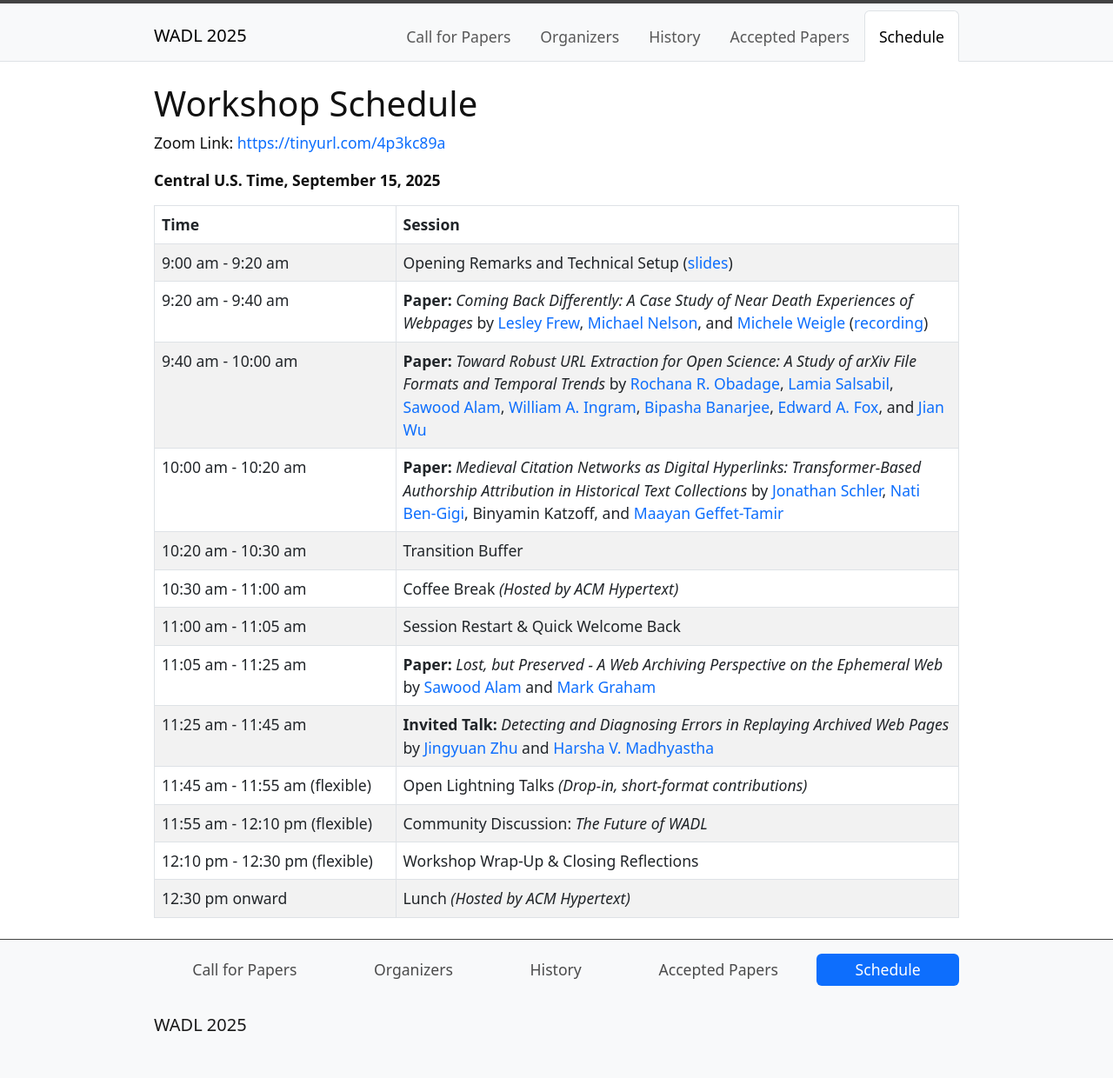
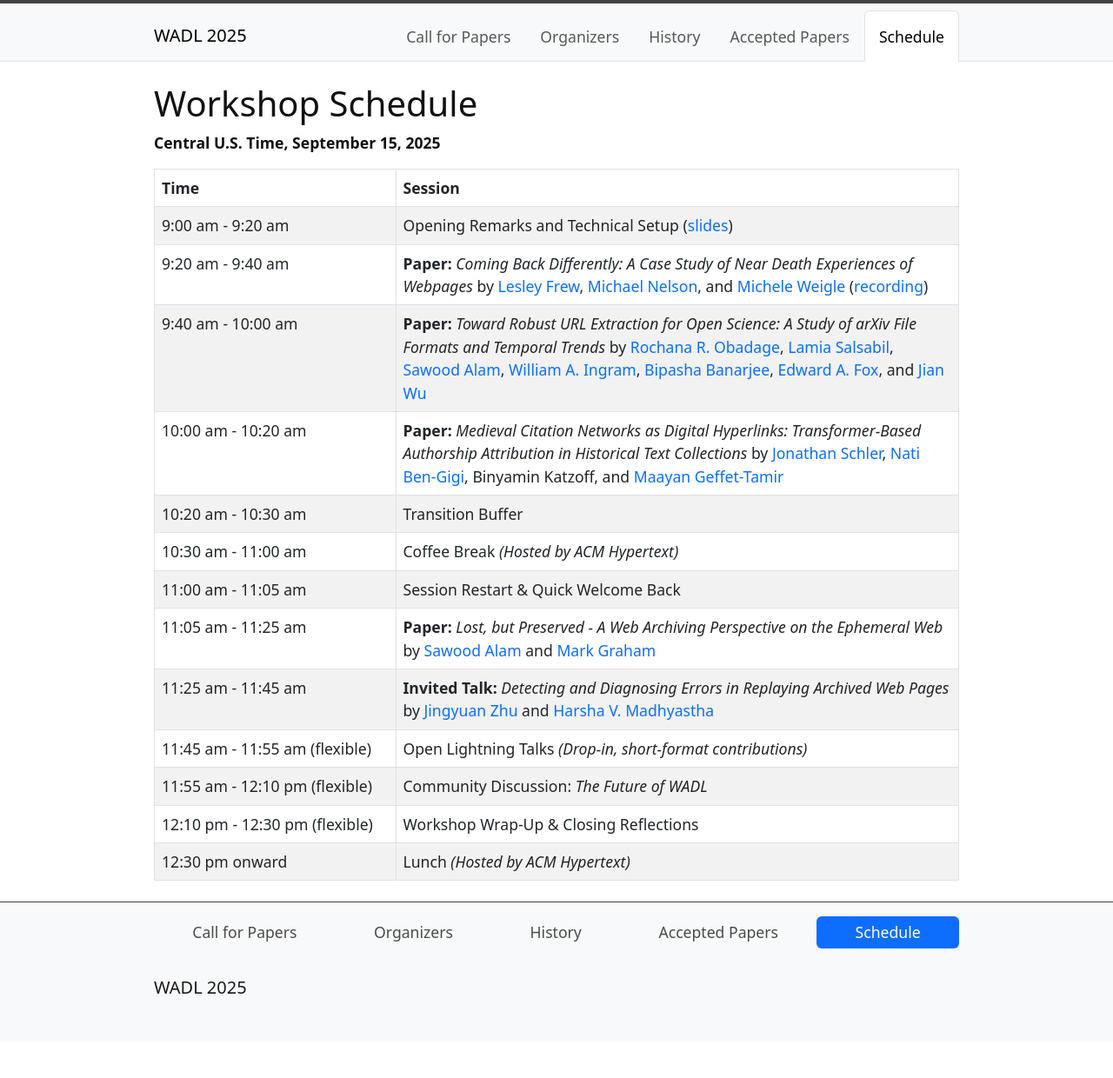
Before and after one commit to wadlworkshop/wadlworkshop.github.io, a Jekyll site: the page built from 2025/content/4-schedule.md, in a window 1280 px wide. Shown: the whole page at 87% size. Built offline with Jekyll 4.4.1, drawn with Linux system fonts in a browser that asks for light colours; our own code applies the rules of GitHub Pages for plain Markdown files; after the commit the page ends 1198 px from its top, so only the background shows below that.

Commit message:
Rm Zoom link, no longer current

```diff
--- a/2025/content/4-schedule.md
+++ b/2025/content/4-schedule.md
@@ -3,8 +3,6 @@ title: Schedule
 nav: Schedule
 ---
 # Workshop Schedule
-
-Zoom Link: <a href="https://tinyurl.com/4p3kc89a">https://tinyurl.com/4p3kc89a</a>
 
 **Central U.S. Time, September 15, 2025**
 
```
